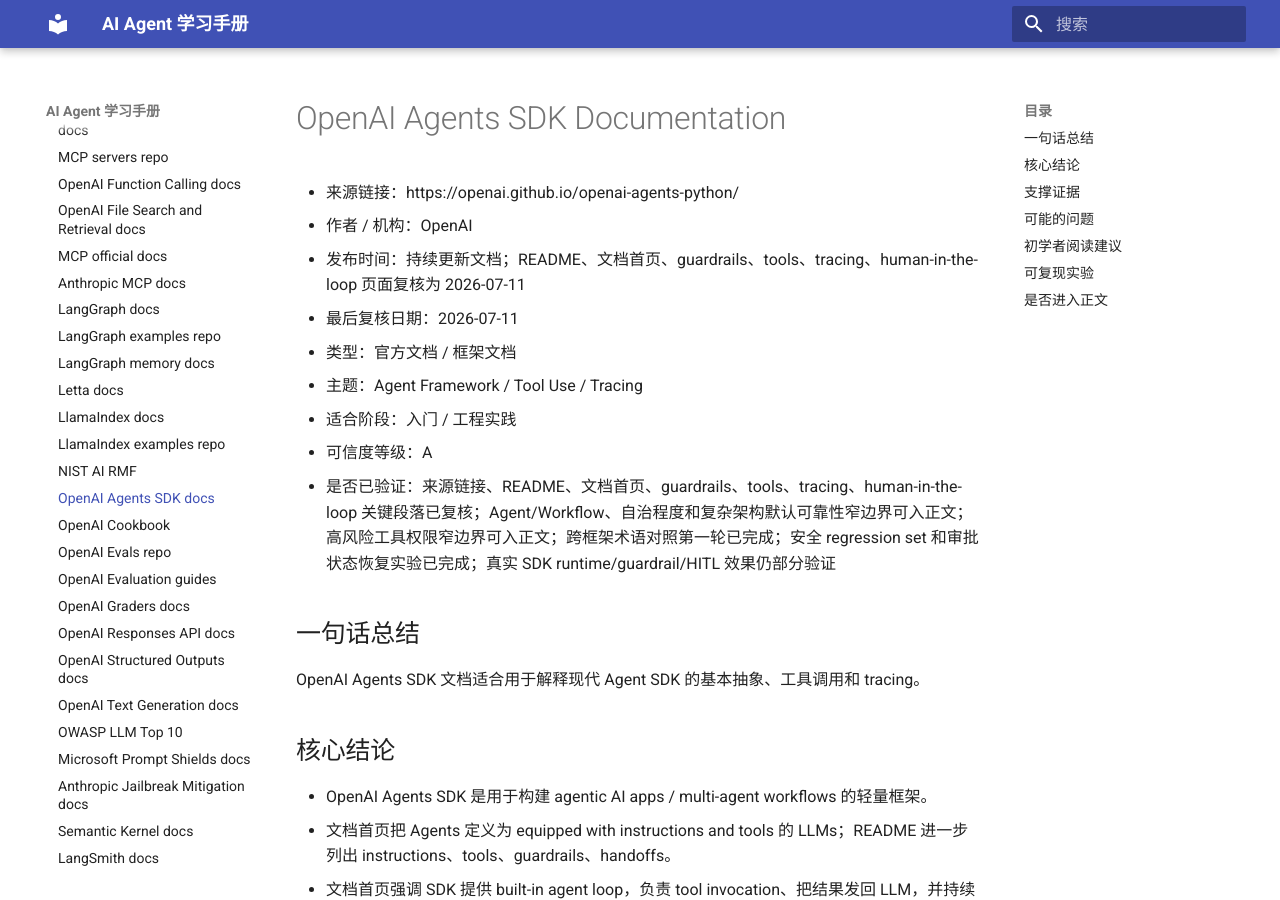
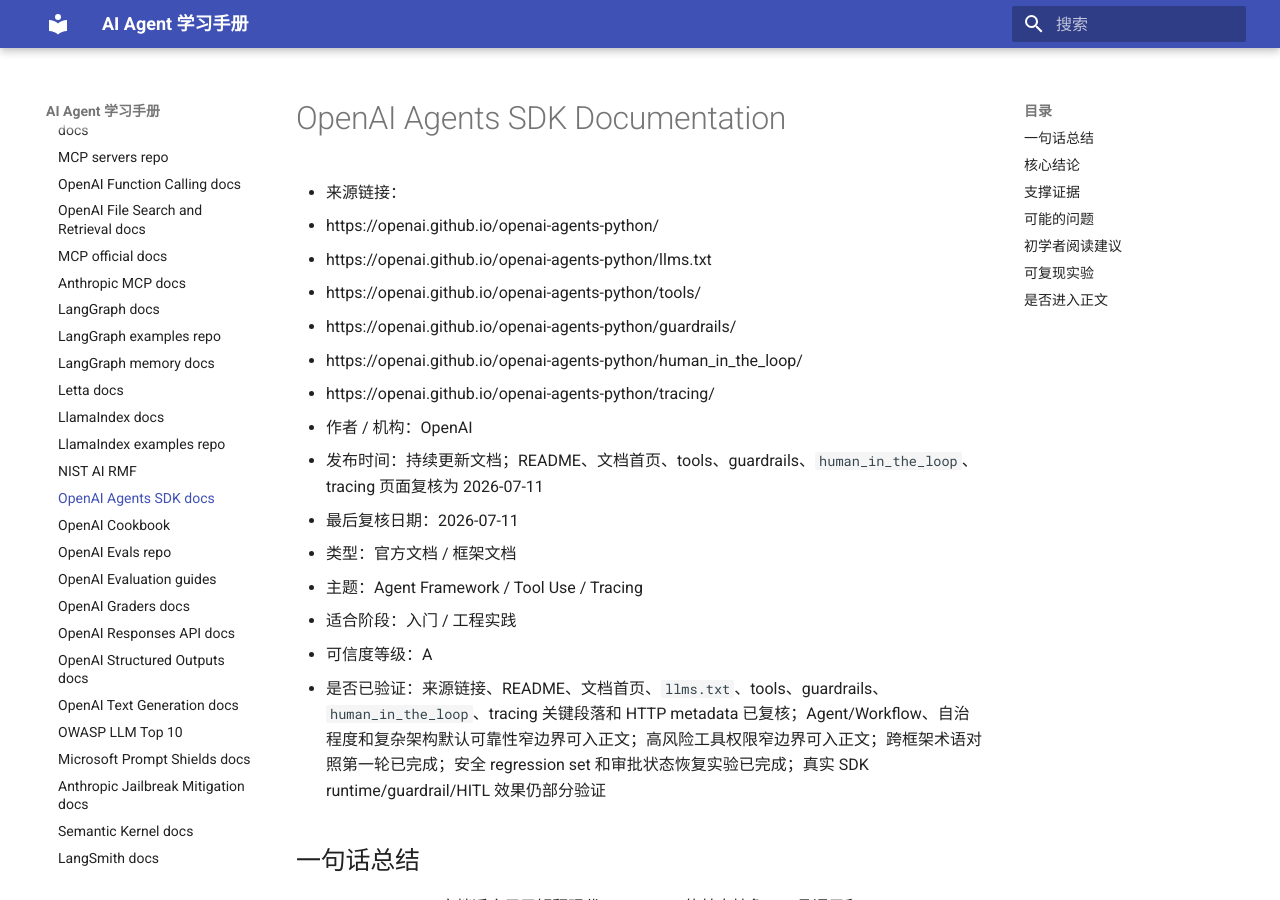
Before and after one commit to AmazingCaddy/readings-ai-agent, an MkDocs documentation site: the page built from docs/sources/source-cards/2026-openai-agents-sdk-docs.md, in a window 1280 px wide and 900 px high. Built offline with MkDocs 1.6.1 and Material for MkDocs 9.7.7, drawn with Linux system fonts in a browser that asks for light colours; some of the changed text lies outside the part shown.

Commit message:
Tighten OpenAI Agents SDK source links

```diff
--- a/docs/sources/source-cards/2026-openai-agents-sdk-docs.md
+++ b/docs/sources/source-cards/2026-openai-agents-sdk-docs.md
@@ -1,14 +1,20 @@
 # OpenAI Agents SDK Documentation
 
-- 来源链接：https://openai.github.io/openai-agents-python/
+- 来源链接：
+  - https://openai.github.io/openai-agents-python/
+  - https://openai.github.io/openai-agents-python/llms.txt
+  - https://openai.github.io/openai-agents-python/tools/
+  - https://openai.github.io/openai-agents-python/guardrails/
+  - https://openai.github.io/openai-agents-python/human_in_the_loop/
+  - https://openai.github.io/openai-agents-python/tracing/
 - 作者 / 机构：OpenAI
-- 发布时间：持续更新文档；README、文档首页、guardrails、tools、tracing、human-in-the-loop 页面复核为 2026-07-11
+- 发布时间：持续更新文档；README、文档首页、tools、guardrails、`human_in_the_loop`、tracing 页面复核为 2026-07-11
 - 最后复核日期：2026-07-11
 - 类型：官方文档 / 框架文档
 - 主题：Agent Framework / Tool Use / Tracing
 - 适合阶段：入门 / 工程实践
 - 可信度等级：A
-- 是否已验证：来源链接、README、文档首页、guardrails、tools、tracing、human-in-the-loop 关键段落已复核；Agent/Workflow、自治程度和复杂架构默认可靠性窄边界可入正文；高风险工具权限窄边界可入正文；跨框架术语对照第一轮已完成；安全 regression set 和审批状态恢复实验已完成；真实 SDK runtime/guardrail/HITL 效果仍部分验证
+- 是否已验证：来源链接、README、文档首页、`llms.txt`、tools、guardrails、`human_in_the_loop`、tracing 关键段落和 HTTP metadata 已复核；Agent/Workflow、自治程度和复杂架构默认可靠性窄边界可入正文；高风险工具权限窄边界可入正文；跨框架术语对照第一轮已完成；安全 regression set 和审批状态恢复实验已完成；真实 SDK runtime/guardrail/HITL 效果仍部分验证
 
 ## 一句话总结
 
@@ -30,6 +36,9 @@
 ## 支撑证据
 
 - 文档首页和 GitHub README 均返回 HTTP 200。
+- `llms.txt` 返回 HTTP 200，并列出 Overview、Agents、Guardrails、Tools、Model Context Protocol、Tracing 等页面；它把 Human-in-the-loop 页面列为 `https://openai.github.io/openai-agents-python/human_in_the_loop/`。
+- Tools、Guardrails、Human-in-the-loop 和 Tracing 页面均返回 HTTP 200；`last-modified: Sat, 11 Jul 2026 01:28:27 GMT`；`content-type: text/html; charset=utf-8`。
+- 复核时确认 `https://openai.github.io/openai-agents-python/human-in-the-loop/` 返回 HTTP 404；正确路径是下划线版本 `human_in_the_loop/`。
 - 文档首页写明 SDK 的 primitives 包括 Agents、Agents as tools / Handoffs、Guardrails，并说明 tracing 可用于 visualize and debug agentic flows。
 - 文档首页 features 写明 Agent loop handles tool invocation, sends results back to the LLM, and continues until the task is complete。
 - 文档首页建议短生命周期、主要返回模型响应的 workflow 可直接用 Responses API；需要 runtime 管理 turns、tool execution、guardrails、handoffs、sessions 时使用 Agents SDK。
```
Also changed, not shown: docs/local/summaries/2026-07-11-ai-agent-handbook.md (+1 -0 lines), docs/sources/source-card-index.md (+1 -1 lines).
